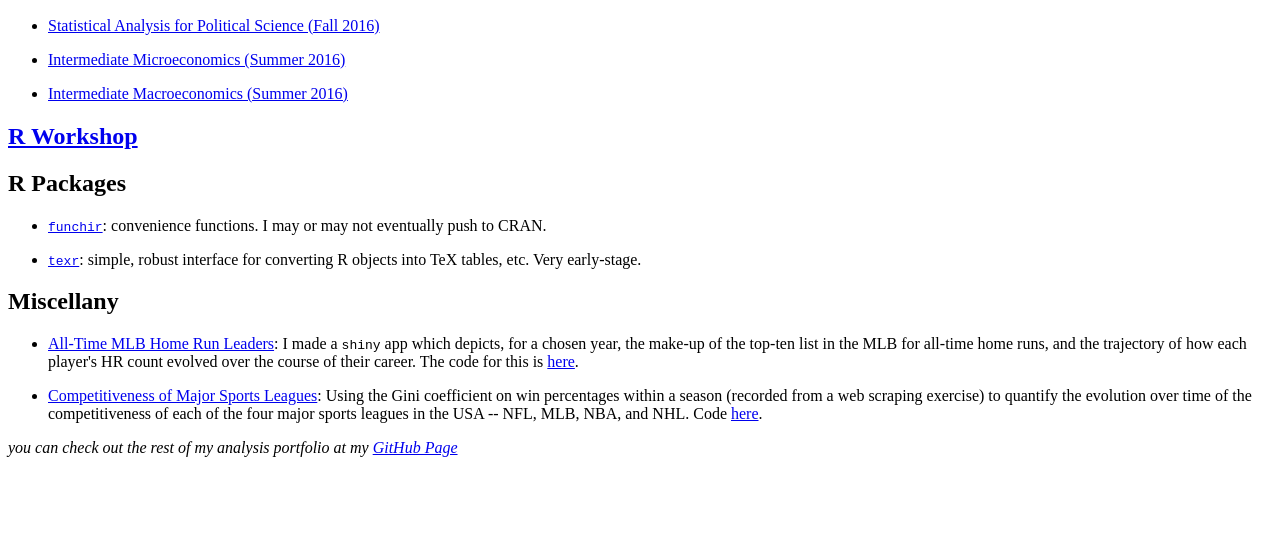
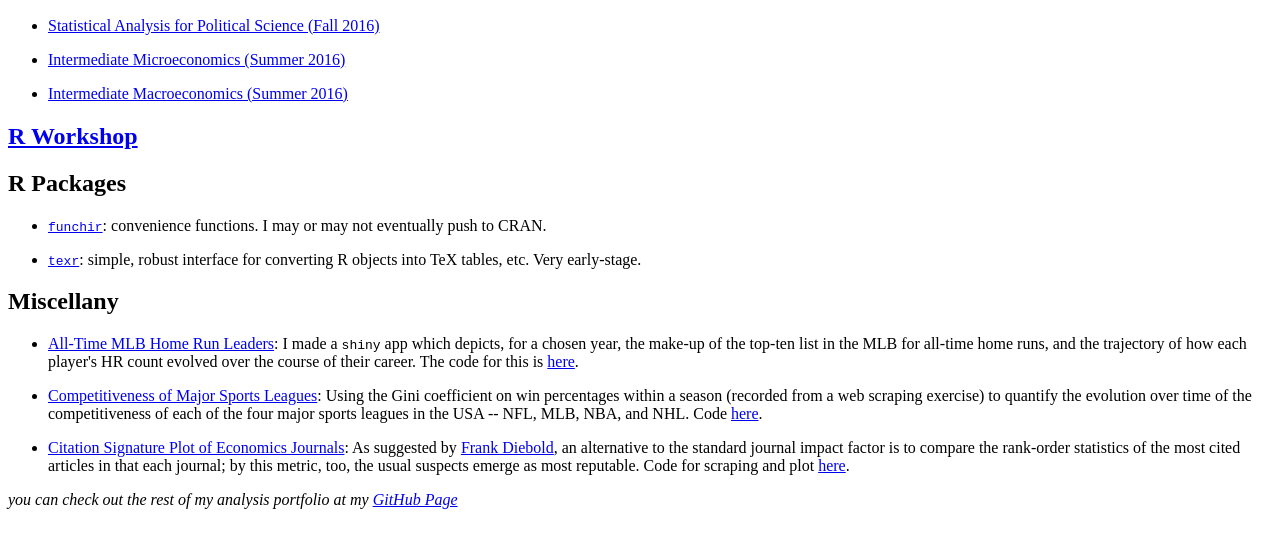
Before and after one commit to MichaelChirico/MichaelChirico.github.io, a plain HTML site: page index.html in a window 1280 px wide. Shown: the part 110-658 px from the top of the page. Drawn offline with Linux system fonts and the light colour scheme.

Commit message:
adding econ CSP link

```diff
--- a/index.html
+++ b/index.html
@@ -27,6 +27,7 @@
 <ul>
 <li><p><a href="https://michaelchirico.shinyapps.io/home_runs/">All-Time MLB Home Run Leaders</a>: I made a <code>shiny</code> app which depicts, for a chosen year, the make-up of the top-ten list in the MLB for all-time home runs, and the trajectory of how each player's HR count evolved over the course of their career. The code for this is <a href="https://github.com/MichaelChirico/assorted_code/tree/master/home_runs">here</a>.</p></li>
 <li><p><a href="http://imgur.com/dy8ym3Y">Competitiveness of Major Sports Leagues</a>: Using the Gini coefficient on win percentages within a season (recorded from a web scraping exercise) to quantify the evolution over time of the competitiveness of each of the four major sports leagues in the USA -- NFL, MLB, NBA, and NHL. Code <a href="https://github.com/MichaelChirico/assorted_code/blob/master/sports_gini.R">here</a>.</p></li>
+<li><p><a href="http://imgur.com/uHTa4sG">Citation Signature Plot of Economics Journals</a>: As suggested by <a href="http://fxdiebold.blogspot.com/2016/09/inane-journal-impact-factors.html">Frank Diebold</a>, an alternative to the standard journal impact factor is to compare the rank-order statistics of the most cited articles in that each journal; by this metric, too, the usual suspects emerge as most reputable. Code for scraping and plot <a href="https://github.com/MichaelChirico/assorted_code/blob/master/econ_journal_csp.R">here</a>.</p></li>
 </ul>
 <p><em>you can check out the rest of my analysis portfolio at my <a href="https://github.com/MichaelChirico">GitHub Page</a></em></p>
 </body>
```
Also changed, not shown: 1 other file.
